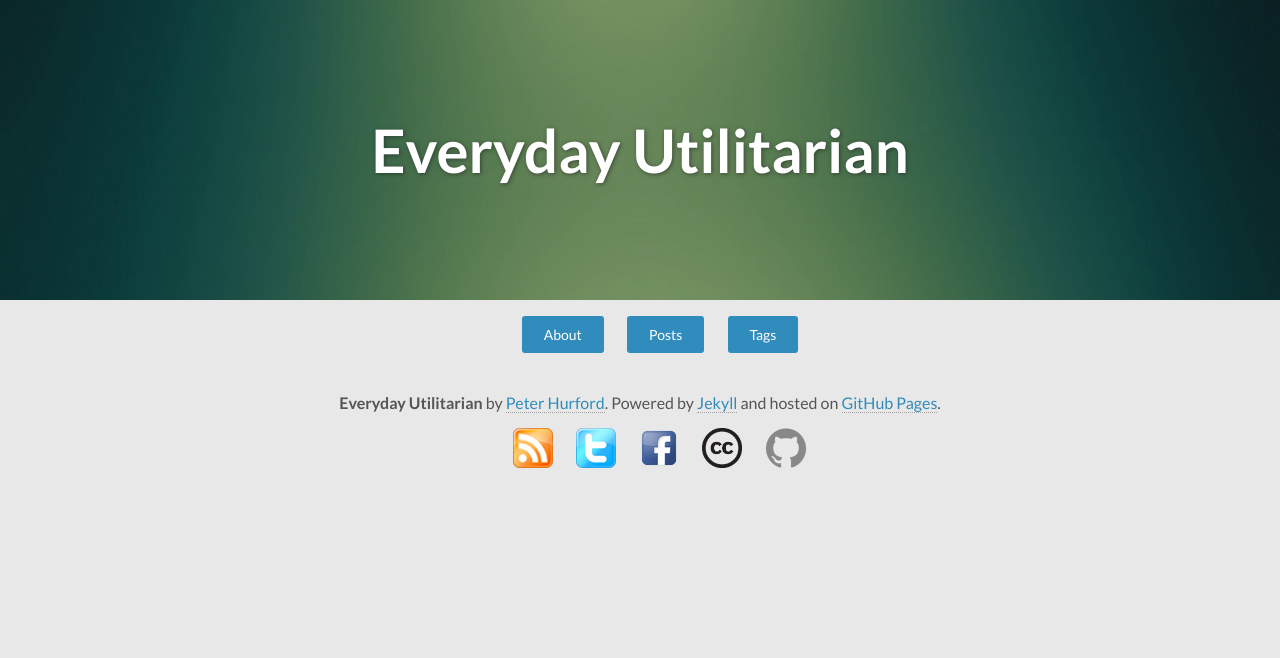
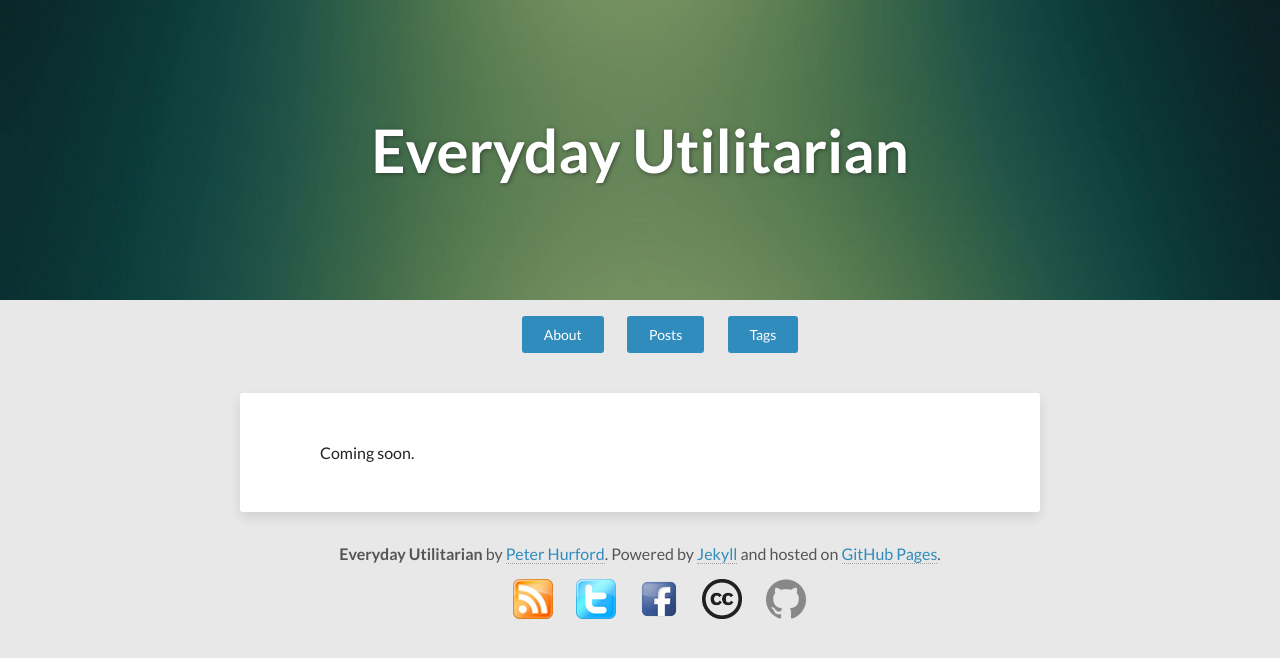
Before and after one commit to peterhurford/peterhurford.github.io, a Jekyll site: the page built from tags.html, in a window 1280 px wide. Shown: the top 658 px of the page. Built offline with Jekyll 4.4.1, drawn with Linux system fonts in a browser that asks for light colours.

Commit message:
Put placeholder for tags

```diff
--- a/tags.html
+++ b/tags.html
@@ -4,6 +4,10 @@
 title: Tag Archive
 description: "An archive of posts sorted by tag."
 ---
+
+<article>
+	Coming soon.
+</article>
 
 <ul class="entry-meta inline-list">
 {% assign tags_list = site.tags %}
```
